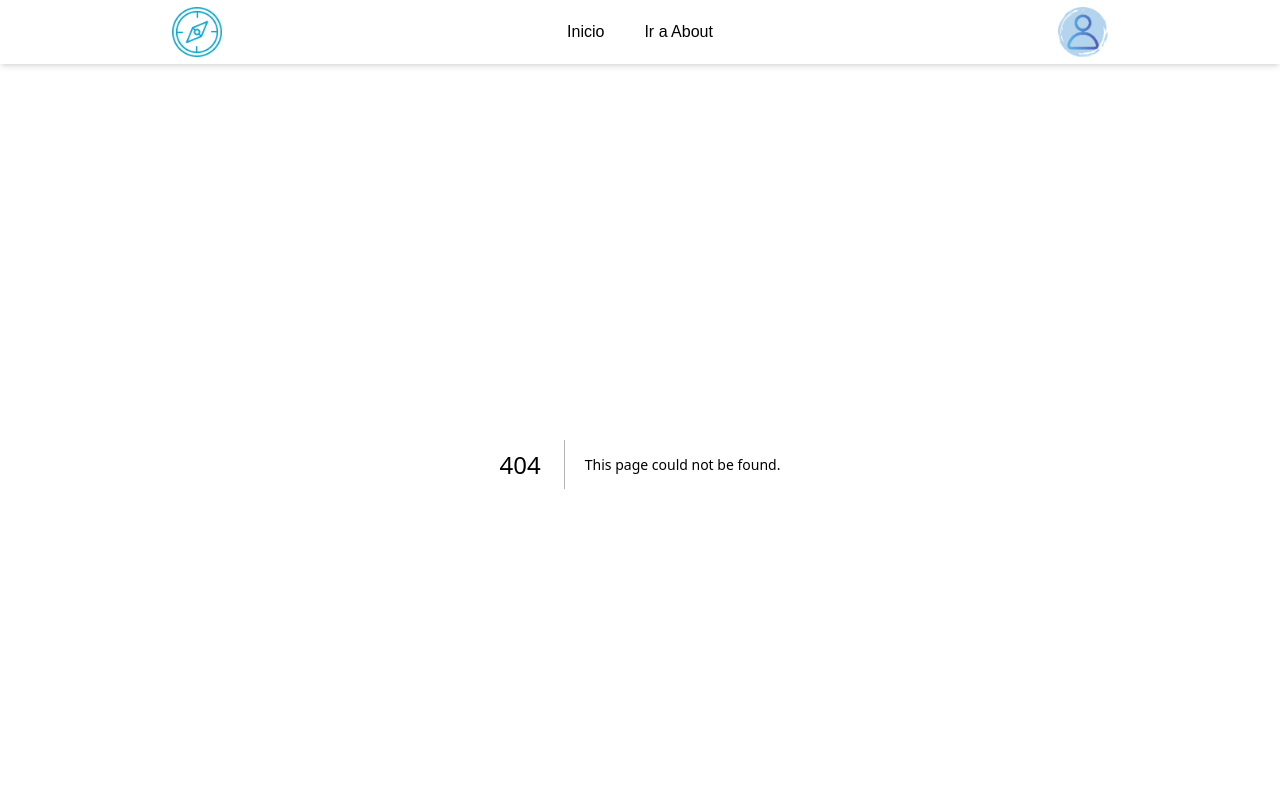
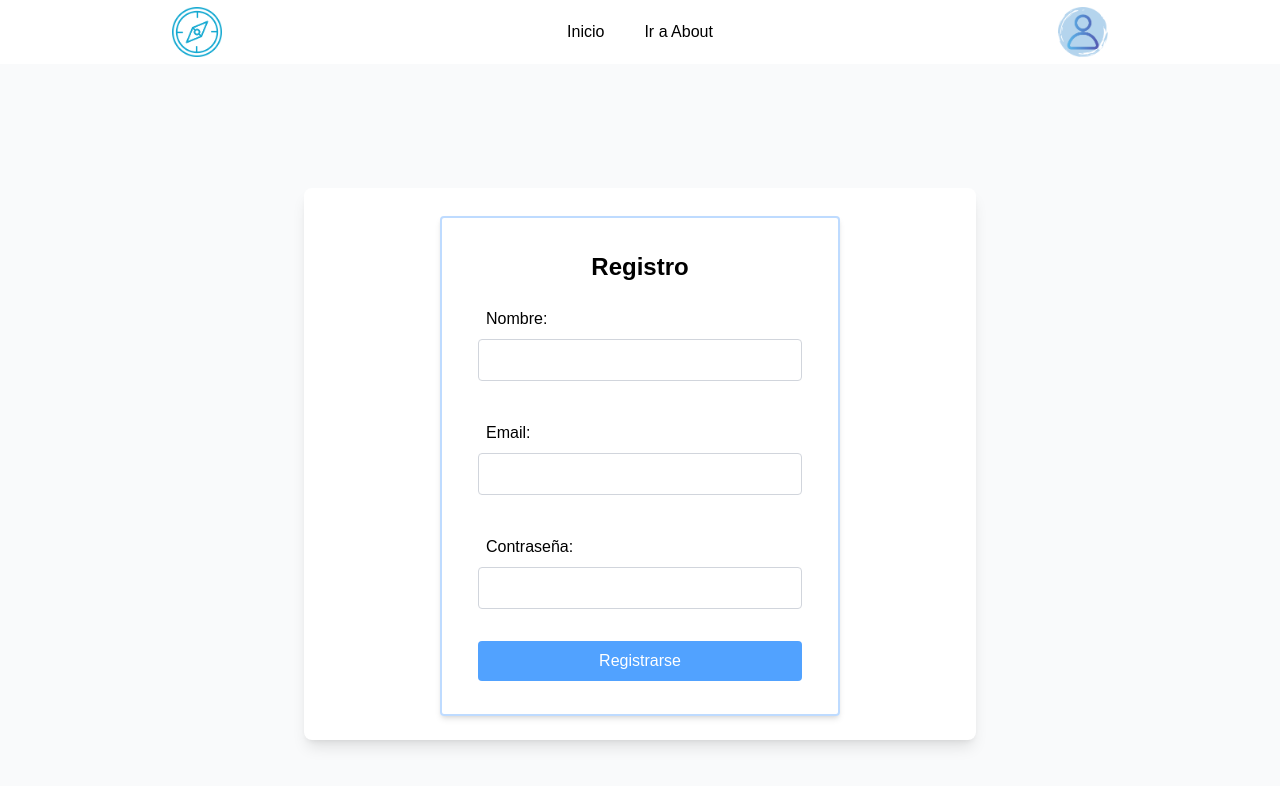
Before and after one commit to DiegoGp227/hackathon, a Next.js app in the folder Front/: page /register in a window 1280 px wide. Before the commit this address had no page. Shown: the top 786 px of the page. Built offline with nearby package versions, Linux system fonts and the light colour scheme.

Commit message:
[ init ] register creado

```diff
--- /dev/null
+++ b/Front/app/register/layout.tsx
@@ -0,0 +1,10 @@
+
+export default function LoginLayout({ children }: { children: React.ReactNode }) {
+	return (
+		<div className="min-h-screen w-full flex flex-col items-center justify-center bg-gray-50 px-4">
+			<div className="w-full max-w-md sm:max-w-lg md:max-w-xl lg:max-w-2xl bg-white rounded-lg shadow-lg p-6 flex flex-col items-center justify-center">
+				{children}
+			</div>
+		</div>
+	);
+}
--- /dev/null
+++ b/Front/app/register/page.tsx
@@ -0,0 +1,62 @@
+"use client";
+import { useRouter } from "next/navigation";
+
+export default function Register() {
+  const router = useRouter();
+
+  function register() {
+    router.push("/home");
+  }
+
+  return (
+    <div className="flex justify-center items-center flex-col border-2 border-blue-200 rounded shadow-md w-[400px] h-[500px] p-9 mt-1">
+      <h1 className="text-2xl font-bold mb-4">Registro</h1>
+      <form onSubmit={register} className="w-full gap-8 flex flex-col">
+        <div className="flex flex-col">
+          <label htmlFor="name" className="p-2">
+            Nombre:
+          </label>
+          <input
+            type="text"
+            id="name"
+            name="name"
+            required
+            className="border border-gray-300 p-2 rounded"
+          />
+        </div>
+        <div className="flex flex-col">
+          <label htmlFor="email" className="p-2">
+            Email:
+          </label>
+          <input
+            type="email"
+            id="email"
+            name="email"
+            required
+            className="border border-gray-300 p-2 rounded"
+          />
+        </div>
+        <div className="flex flex-col">
+          <label htmlFor="password" className="p-2">
+            Contraseña:
+          </label>
+          <input
+            type="password"
+            id="password"
+            name="password"
+            required
+            className="border border-gray-300 p-2 rounded"
+          />
+        </div>
+        <div className="w-full">
+          <button
+            type="submit"
+            className="bg-blue-400 text-white p-2 rounded w-full hover:bg-blue-600 transition duration-700"
+          >
+            Registrarse
+          </button>
+        </div>
+      </form>
+    </div>
+  );
+}
```
